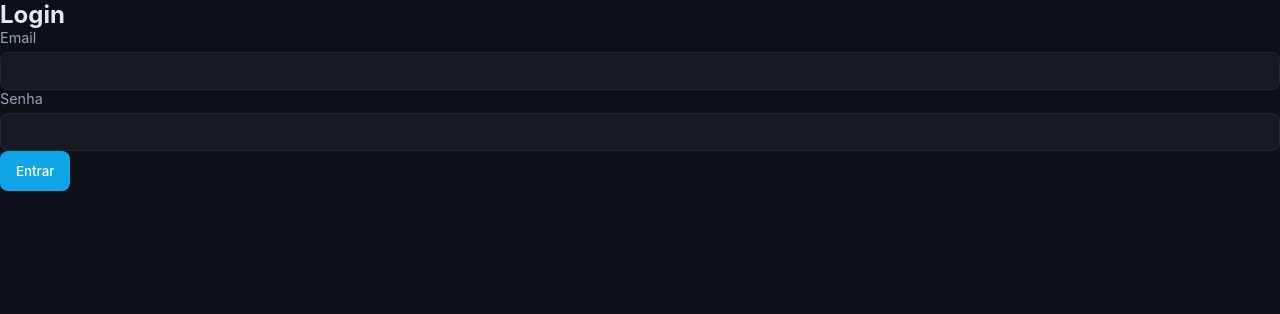
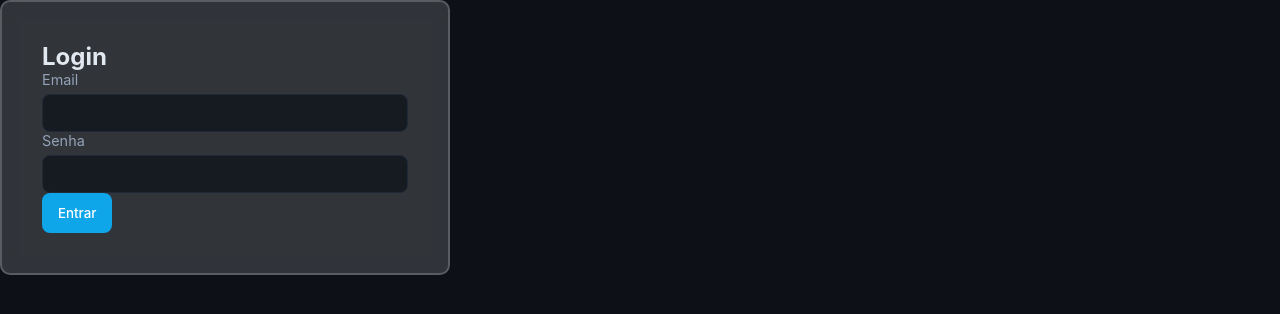
Before and after one commit to Gianlucarodrigues/Global_Solution2S, a React (Vite) app: page / in a window 1280 px wide. Shown: the top 314 px of the page. Built offline with nearby package versions, Linux system fonts and the light colour scheme.

Commit message:
Update Login.css

```diff
--- a/src/styles/Login.css
+++ b/src/styles/Login.css
@@ -0,0 +1,8 @@
+.login-container {
+  width: 450px;
+  background: rgba(255, 255, 255, 0.15);
+  backdrop-filter: blur(10px);
+  border: 2px solid rgba(255, 255, 255, 0.2);
+  border-radius: 10px;
+  padding: 40px;
+}
```
